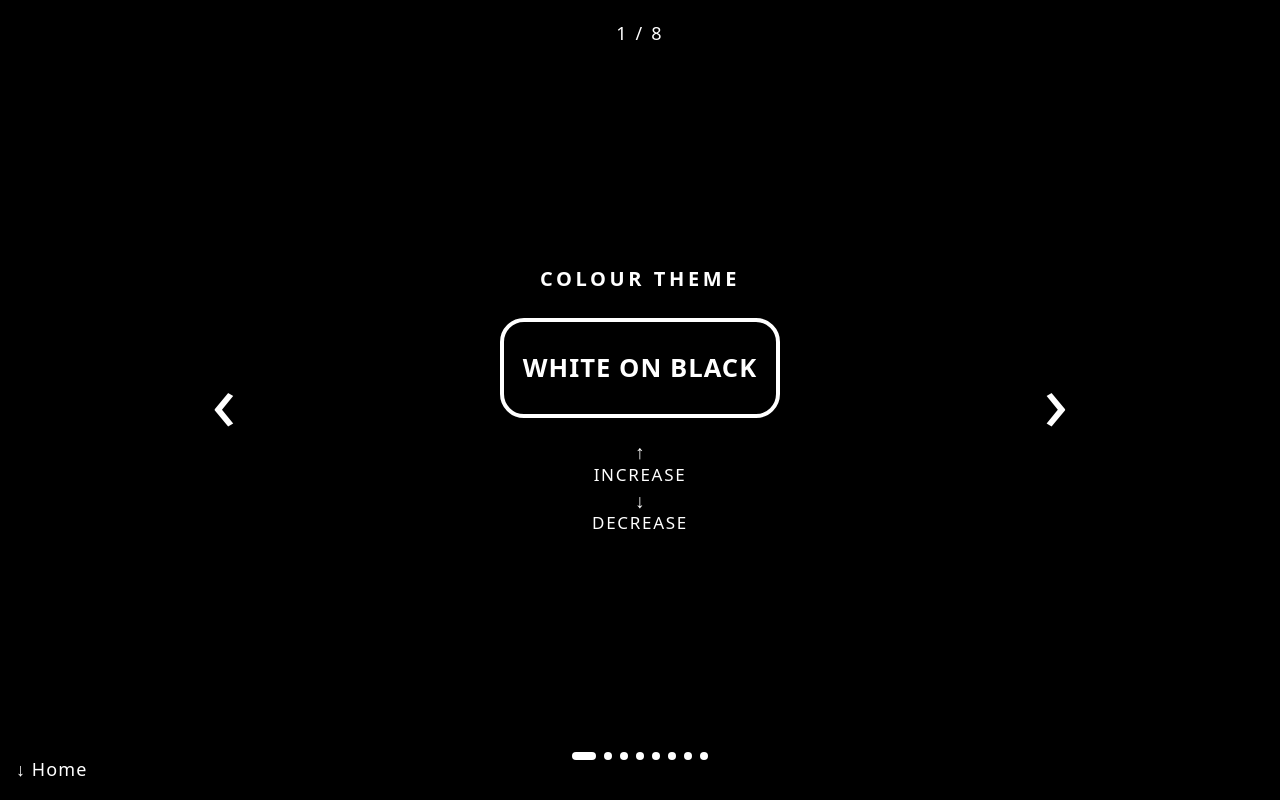
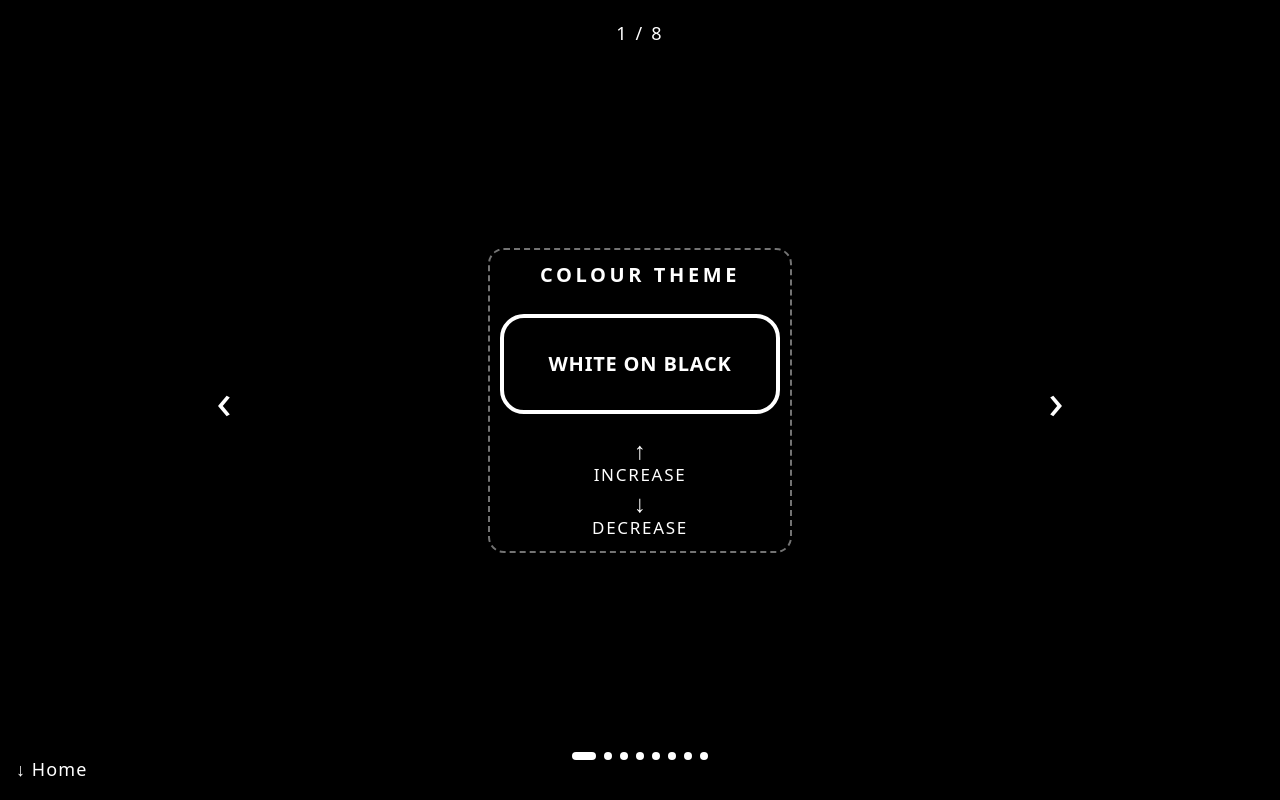
Before and after one commit to MD-Danial-04/SummerDev26-AuraHear, a React (Vite) app in the folder frontend/: page /settings in a window 1280 px wide. Built offline with nearby package versions, Linux system fonts and the light colour scheme.

Commit message:
fix: scaling and more gestures

```diff
--- a/frontend/src/pages/SettingsPage.jsx
+++ b/frontend/src/pages/SettingsPage.jsx
@@ -1,11 +1,11 @@
-import { useCallback, useEffect, useMemo, useRef, useState } from 'react'
+import { useCallback, useEffect, useLayoutEffect, useMemo, useRef, useState } from 'react'
 import { useNavigate } from 'react-router'
 
 import { DeveloperDetails } from '../components/DeveloperDetails.jsx'
 import { useApp } from '../context/AppContext.js'
 import { useAnnounce } from '../hooks/useAnnounce.js'
-import { scaleRem } from '../utils/scaleFont.js'
-import { isHorizontalSwipe } from '../utils/swipeGesture.js'
+import { scaleRem, scaleSize } from '../utils/scaleFont.js'
+import { horizontalSwipeDirection, isHorizontalSwipe } from '../utils/swipeGesture.js'
 
 /** @typedef {import('../hooks/useColorTheme.js').ColorTheme} ColorTheme */
 
@@ -37,19 +37,16 @@ const THEME_FG = {
   'green-on-black': '#00FF00',
 }
 
-const CONTROL_ZONE_X_MIN = 0.40
-const CONTROL_ZONE_X_MAX = 0.60
-const CONTROL_ZONE_Y_MIN = 0.32
-const CONTROL_ZONE_Y_MAX = 0.68
+const ADJUST_ZONE_PADDING_PX = 12
 
-function isInControlZone(x, y, width, height) {
-  const zoneX = x / width
-  const zoneY = y / height
+/** @param {number} x @param {number} y @param {DOMRect | null | undefined} rect */
+function isInAdjustZone(x, y, rect) {
+  if (!rect) return false
   return (
-    zoneX > CONTROL_ZONE_X_MIN &&
-    zoneX < CONTROL_ZONE_X_MAX &&
-    zoneY > CONTROL_ZONE_Y_MIN &&
-    zoneY < CONTROL_ZONE_Y_MAX
+    x >= rect.left - ADJUST_ZONE_PADDING_PX &&
+    x <= rect.right + ADJUST_ZONE_PADDING_PX &&
+    y >= rect.top - ADJUST_ZONE_PADDING_PX &&
+    y <= rect.bottom + ADJUST_ZONE_PADDING_PX
   )
 }
 
@@ -142,7 +139,9 @@ export function SettingsPage() {
   const announce = useAnnounce()
 
   const [pageIdx, setPageIdx] = useState(0)
+  const [zoneBorderRect, setZoneBorderRect] = useState(null)
   const containerRef = useRef(null)
+  const adjustZoneRef = useRef(null)
 
   const page = PAGES[pageIdx]
   const totalPages = PAGES.length
@@ -193,7 +192,7 @@ export function SettingsPage() {
     const t = setTimeout(
       () =>
         announce(
-          'Settings. Swipe left or right to change setting. Swipe up or down in the centre box to adjust. Swipe down elsewhere for home.',
+          'Settings. Swipe left or right to change setting. Swipe up or down on the setting panel to adjust. Swipe down outside the panel for home.',
         ),
       300,
     )
@@ -254,6 +253,39 @@ export function SettingsPage() {
     }
   }, [pageIdx, settings, update, feedback])
 
+  const updateZoneBorder = useCallback(() => {
+    const zone = adjustZoneRef.current
+    const container = containerRef.current
+    if (!zone || !container) {
+      setZoneBorderRect(null)
+      return
+    }
+
+    const zoneRect = zone.getBoundingClientRect()
+    const containerRect = container.getBoundingClientRect()
+    setZoneBorderRect({
+      left: zoneRect.left - containerRect.left - ADJUST_ZONE_PADDING_PX,
+      top: zoneRect.top - containerRect.top - ADJUST_ZONE_PADDING_PX,
+      width: zoneRect.width + ADJUST_ZONE_PADDING_PX * 2,
+      height: zoneRect.height + ADJUST_ZONE_PADDING_PX * 2,
+    })
+  }, [])
+
+  useLayoutEffect(() => {
+    updateZoneBorder()
+    const zone = adjustZoneRef.current
+    if (!zone) return undefined
+
+    const observer = new ResizeObserver(updateZoneBorder)
+    observer.observe(zone)
+    window.addEventListener('resize', updateZoneBorder)
+
+    return () => {
+      observer.disconnect()
+      window.removeEventListener('resize', updateZoneBorder)
+    }
+  }, [pageIdx, fontSize, updateZoneBorder, page.type, settings])
+
   useEffect(() => {
     const el = containerRef.current
     if (!el) return
@@ -282,20 +314,23 @@ export function SettingsPage() {
       const dist = Math.sqrt(dx * dx + dy * dy)
       const duration = Date.now() - startTime
       const W = el.clientWidth
-      const H = el.clientHeight
-      const inControlZone = isInControlZone(startX, startY, W, H)
+      const inAdjustZone = isInAdjustZone(
+        startX,
+        startY,
+        adjustZoneRef.current?.getBoundingClientRect(),
+      )
 
       if (isHorizontalSwipe(dx, dy, duration)) {
-        if (dx < 0) goNext()
-        else goPrev()
-      } else if (absDy > 90 && absDy > absDx * 2) {
+        if (horizontalSwipeDirection(dx) === 'left') goPrev()
+        else goNext()
+      } else if (absDy > 60 && absDy > absDx * 1.5) {
         if (dy < 0) {
-          if (inControlZone && page.type !== 'panel') {
+          if (inAdjustZone && page.type !== 'panel') {
             increaseValue()
           }
-        } else if (inControlZone && page.type !== 'panel') {
+        } else if (inAdjustZone && page.type !== 'panel') {
           decreaseValue()
-        } else {
+        } else if (dy > 0) {
           feedback.buttonPress()
           navigate('/')
         }
@@ -361,7 +396,7 @@ export function SettingsPage() {
           <p
             style={{
               color: colors.text,
-              fontSize: '0.85rem',
+              fontSize: scaleRem(0.85, fontSize),
               letterSpacing: '0.06em',
               textAlign: 'center',
             }}
@@ -374,19 +409,21 @@ export function SettingsPage() {
               feedback.buttonPress()
               void handleTestSpeech()
             }}
-            className="w-full rounded-2xl py-4 active:opacity-80"
+            className="w-full rounded-2xl active:opacity-80"
             style={{
               backgroundColor: colors.accent,
               color: colors.background,
               fontWeight: 900,
               letterSpacing: '0.06em',
+              fontSize: scaleRem(1, fontSize),
+              padding: `${scaleSize(1, fontSize)} 0`,
             }}
             aria-label="Test speech output"
           >
             TEST SPEECH
           </button>
           {speechTestError && (
-            <p style={{ color: colors.text, fontSize: '0.8rem', textAlign: 'center' }}>
+            <p style={{ color: colors.text, fontSize: scaleRem(0.8, fontSize), textAlign: 'center' }}>
               {speechTestError}
             </p>
           )}
@@ -412,7 +449,7 @@ export function SettingsPage() {
           <span
             style={{
               color: THEME_FG[themeKey],
-              fontSize: 'clamp(1rem, 4vw, 1.6rem)',
+              fontSize: scaleRem(1, fontSize),
               fontWeight: 900,
               letterSpacing: '0.04em',
               textAlign: 'center',
@@ -429,9 +466,7 @@ export function SettingsPage() {
       const val = settings[page.key]
       const pct = ((val - page.min) / (page.max - page.min)) * 100
       const previewFontSize =
-        page.key === 'fontSize'
-          ? scaleRem(2.5, val)
-          : 'clamp(2.5rem, 10vw, 4.5rem)'
+        page.key === 'fontSize' ? scaleRem(2.5, val) : scaleRem(2.5, fontSize)
       return (
         <div
           className="flex flex-col items-center gap-4"
@@ -485,7 +520,7 @@ export function SettingsPage() {
           </div>
           <span
             style={{
-              fontSize: 'clamp(2rem, 10vw, 4rem)',
+              fontSize: scaleRem(2, fontSize),
               fontWeight: 900,
               color: on ? colors.accent : colors.text,
             }}
@@ -509,15 +544,30 @@ export function SettingsPage() {
         touchAction: 'none',
         userSelect: 'none',
       }}
-      aria-label={`Settings, page ${pageIdx + 1} of ${totalPages}: ${page.label}. Tap left or right for previous or next setting. Swipe left or right to change setting page. Swipe up or down in the centre box to adjust value. Swipe down elsewhere for Home.`}
+      aria-label={`Settings, page ${pageIdx + 1} of ${totalPages}: ${page.label}. Tap left or right for previous or next setting. Swipe left or right to change setting page. Swipe up or down on the setting panel to adjust value. Swipe down outside the panel for Home.`}
     >
+      {zoneBorderRect && (
+        <div
+          className="absolute pointer-events-none"
+          style={{
+            left: zoneBorderRect.left,
+            top: zoneBorderRect.top,
+            width: zoneBorderRect.width,
+            height: zoneBorderRect.height,
+            border: `2px dashed ${colors.border}`,
+            borderRadius: '1rem',
+            opacity: 0.45,
+          }}
+        />
+      )}
+
       <div
         className="absolute left-0 top-0 bottom-0 flex items-center justify-center"
         style={{ width: '35%' }}
       >
         <span
           style={{
-            fontSize: 'clamp(2.5rem, 10vw, 5rem)',
+            fontSize: scaleRem(2.5, fontSize),
             color: colors.text,
             fontWeight: 100,
           }}
@@ -532,7 +582,7 @@ export function SettingsPage() {
       >
         <span
           style={{
-            fontSize: 'clamp(2.5rem, 10vw, 5rem)',
+            fontSize: scaleRem(2.5, fontSize),
             color: colors.text,
             fontWeight: 100,
           }}
@@ -541,7 +591,8 @@ export function SettingsPage() {
         </span>
       </div>
 
-      <div className="absolute inset-0 flex flex-col items-center justify-center gap-6 pointer-events-none">
+      <div className="absolute inset-0 flex flex-col items-center justify-center pointer-events-none">
+        <div ref={adjustZoneRef} className="flex flex-col items-center gap-6">
           <span
             style={{
               fontSize: scaleRem(1, fontSize),
@@ -558,13 +609,13 @@ export function SettingsPage() {
           {page.type !== 'toggle' && page.type !== 'panel' && (
             <div className="flex flex-col items-center gap-1">
               <div className="flex flex-col items-center gap-0">
-              <span style={{ color: colors.text, fontSize: '1.2rem', lineHeight: 1 }}>↑</span>
+                <span style={{ color: colors.text, fontSize: scaleRem(1.2, fontSize), lineHeight: 1 }}>↑</span>
                 <span style={{ color: colors.text, fontSize: scaleRem(0.85, fontSize), letterSpacing: '0.1em' }}>
                   INCREASE
                 </span>
               </div>
               <div className="flex flex-col items-center gap-0">
-              <span style={{ color: colors.text, fontSize: '1.2rem', lineHeight: 1 }}>↓</span>
+                <span style={{ color: colors.text, fontSize: scaleRem(1.2, fontSize), lineHeight: 1 }}>↓</span>
                 <span style={{ color: colors.text, fontSize: scaleRem(0.85, fontSize), letterSpacing: '0.1em' }}>
                   DECREASE
                 </span>
@@ -582,6 +633,7 @@ export function SettingsPage() {
               TAP CENTRE TO TOGGLE
             </span>
           )}
+        </div>
       </div>
 
       <div className="absolute bottom-4 left-4 pointer-events-none">
--- a/frontend/src/pages/WalkingPage.jsx
+++ b/frontend/src/pages/WalkingPage.jsx
@@ -94,7 +94,7 @@ export function WalkingPage() {
         feedback.buttonPress()
         showHint('Help')
         announce(
-          'Swipe left for settings, swipe right for navigation, and swipe up for help' +
+          'Swipe right for settings, swipe left for navigation, and swipe up for help' +
             (hazardMapEnabled ? ', swipe down for hazard map' : '') +
             '. In settings, swipe left or right to change setting, swipe down for home. On navigation, swipe down for home.',
         )
@@ -131,7 +131,7 @@ export function WalkingPage() {
       ref={containerRef}
       className="size-full relative overflow-hidden"
       style={{ backgroundColor: colors.background, touchAction: 'none', userSelect: 'none' }}
-      aria-label="Camera view. Tap to toggle analysis. Swipe left for settings. Swipe right for navigation."
+      aria-label="Camera view. Tap to toggle analysis. Swipe right for settings. Swipe left for navigation."
     >
       <video
         ref={videoRef}
--- a/frontend/src/utils/swipeGesture.js
+++ b/frontend/src/utils/swipeGesture.js
@@ -29,11 +29,13 @@ export function isHorizontalSwipe(dx, dy, durationMs = 300) {
 }
 
 /**
+ * Maps finger travel to the content edge being revealed (drag metaphor).
+ * Drag right reveals left-side content; drag left reveals right-side content.
  * @param {number} dx
  * @returns {'left' | 'right' | null}
  */
 export function horizontalSwipeDirection(dx) {
-  if (dx < 0) return 'left'
-  if (dx > 0) return 'right'
+  if (dx < 0) return 'right'
+  if (dx > 0) return 'left'
   return null
 }
```
Lines whose indentation alone changed are shown as unchanged.
